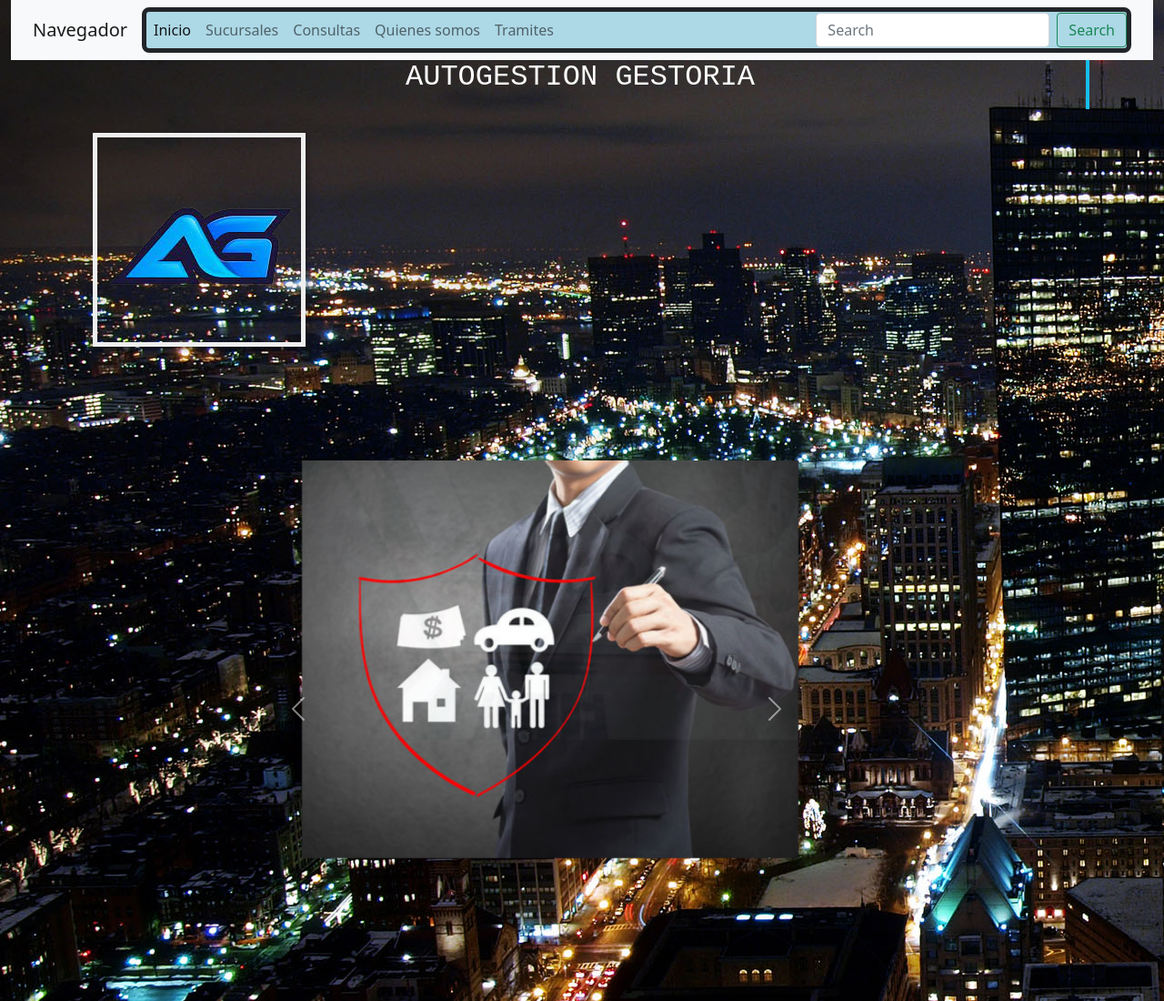
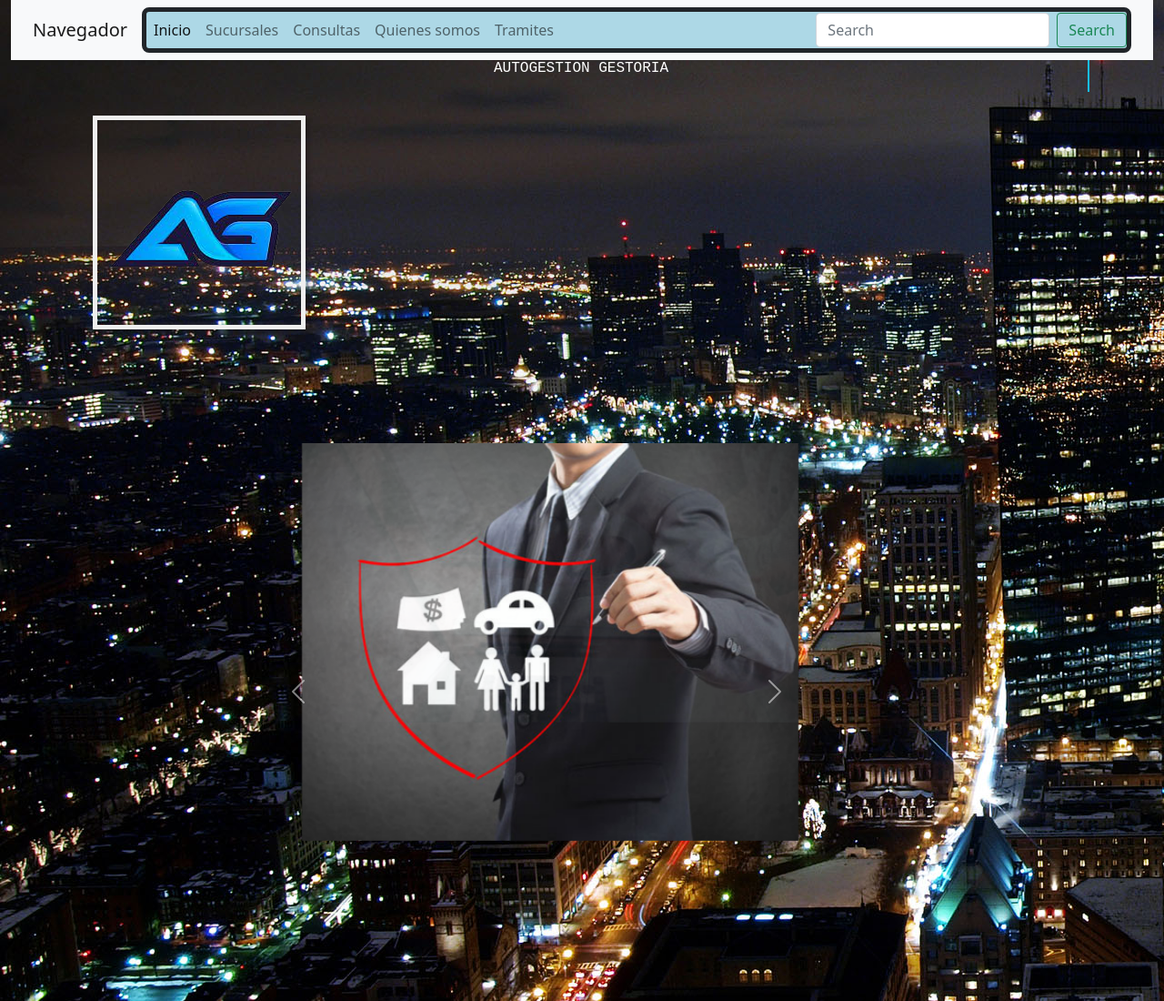
Before and after one commit to mati-lirosi/gestoria-lirosi-SEGUNDA-ENTREGA-DEL-PROYECTO-FINAL, a plain HTML site: page index.html in a window 1280 px wide. Shown: the top 1100 px of the page at 91% size. Drawn offline with nearby package versions, Linux system fonts and the light colour scheme.

Commit message:
modifica tamaño tituli

```diff
--- a/css/estilo.css
+++ b/css/estilo.css
@@ -20,7 +20,7 @@ border:solid 5px
   width: 0;
   overflow: hidden;
   white-space: nowrap;
-  font-size: 2rem;
+  font-size: 1rem;
   margin: 0 auto;
   font-family: "Courier New";
   border-right: 0.15em solid #18bdec;
```
